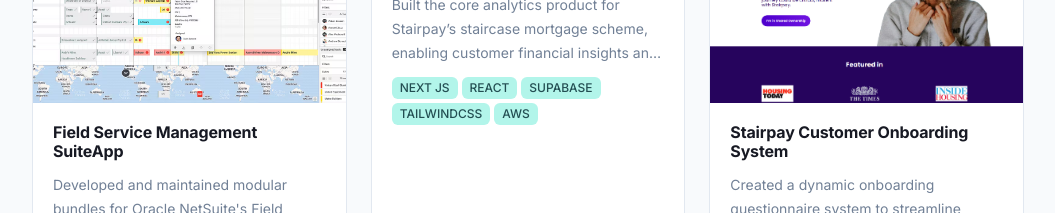
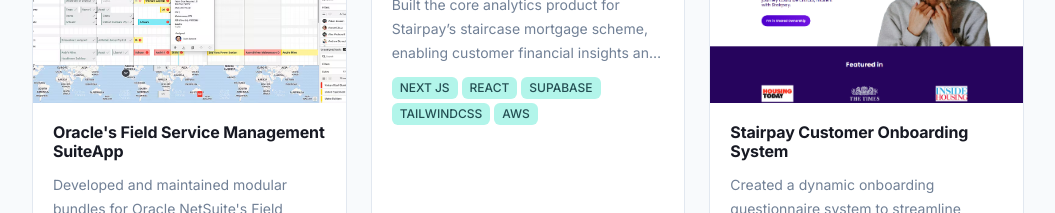
Before and after one commit to Lenard9999/portfolio, a React (Create React App) app: page / in a window 1280 px wide. Shown: the part 900-1113 px from the top of the page, without its empty margins (112-1167 px from the left). Built offline with nearby package versions, Linux system fonts and the light colour scheme.

Commit message:
Updated project details

```diff
--- a/src/data/projects.js
+++ b/src/data/projects.js
@@ -8,7 +8,7 @@
 const projects = [
   {
     id: "proj-1",
-    title: "Field Service Management SuiteApp",
+    title: "Oracle's Field Service Management SuiteApp",
     description:
       "Developed and maintained modular bundles for Oracle NetSuite's Field Service Management SuiteApp, including mobile support and agent scheduling. Improved stability, feature releases, and automation testing across assets, tasks, expenses, projects, and cases.",
     tech: ["SuiteScript", "JavaScript", "NetSuite", "Groovy", "SonarQube"],
```
